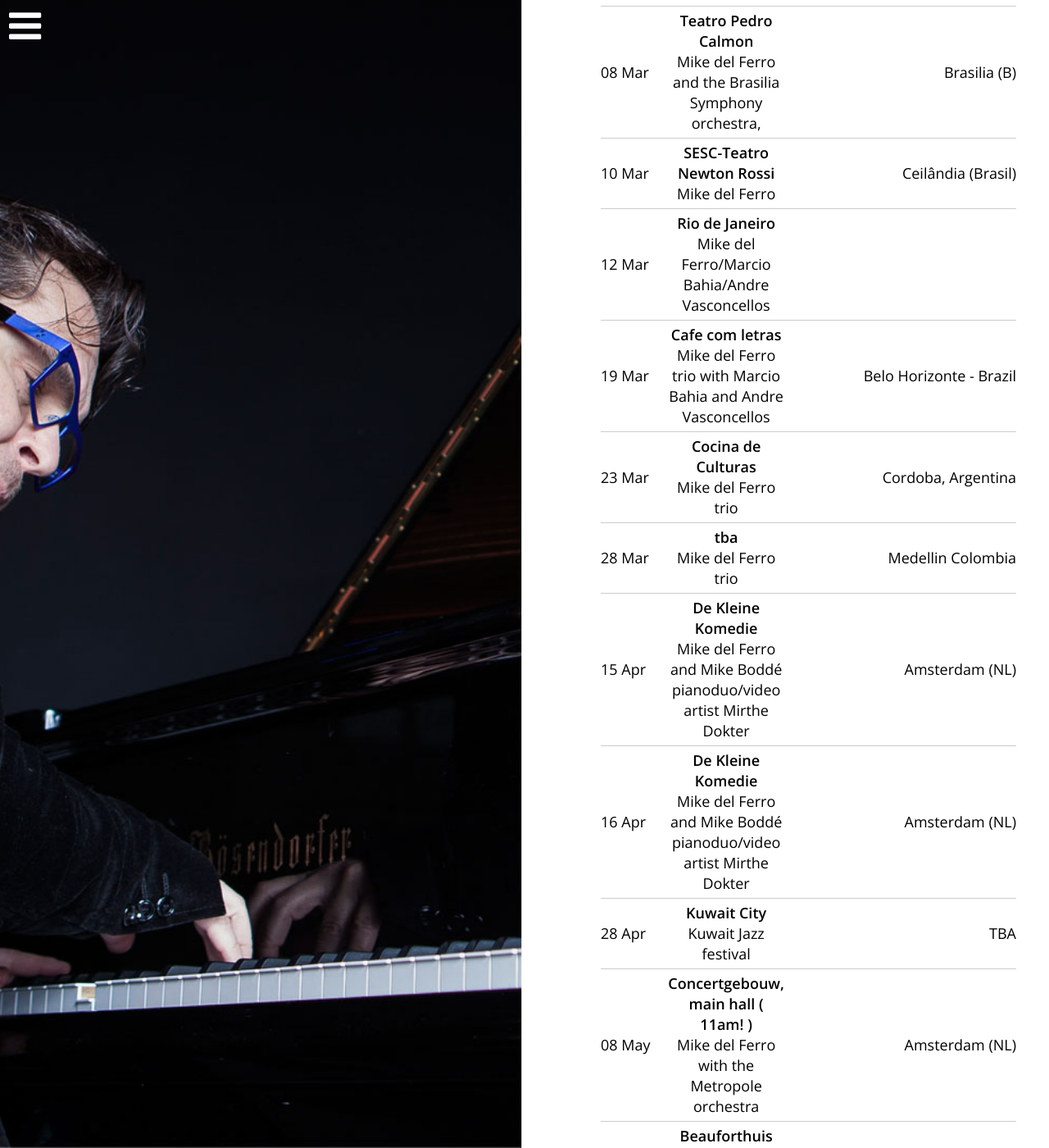
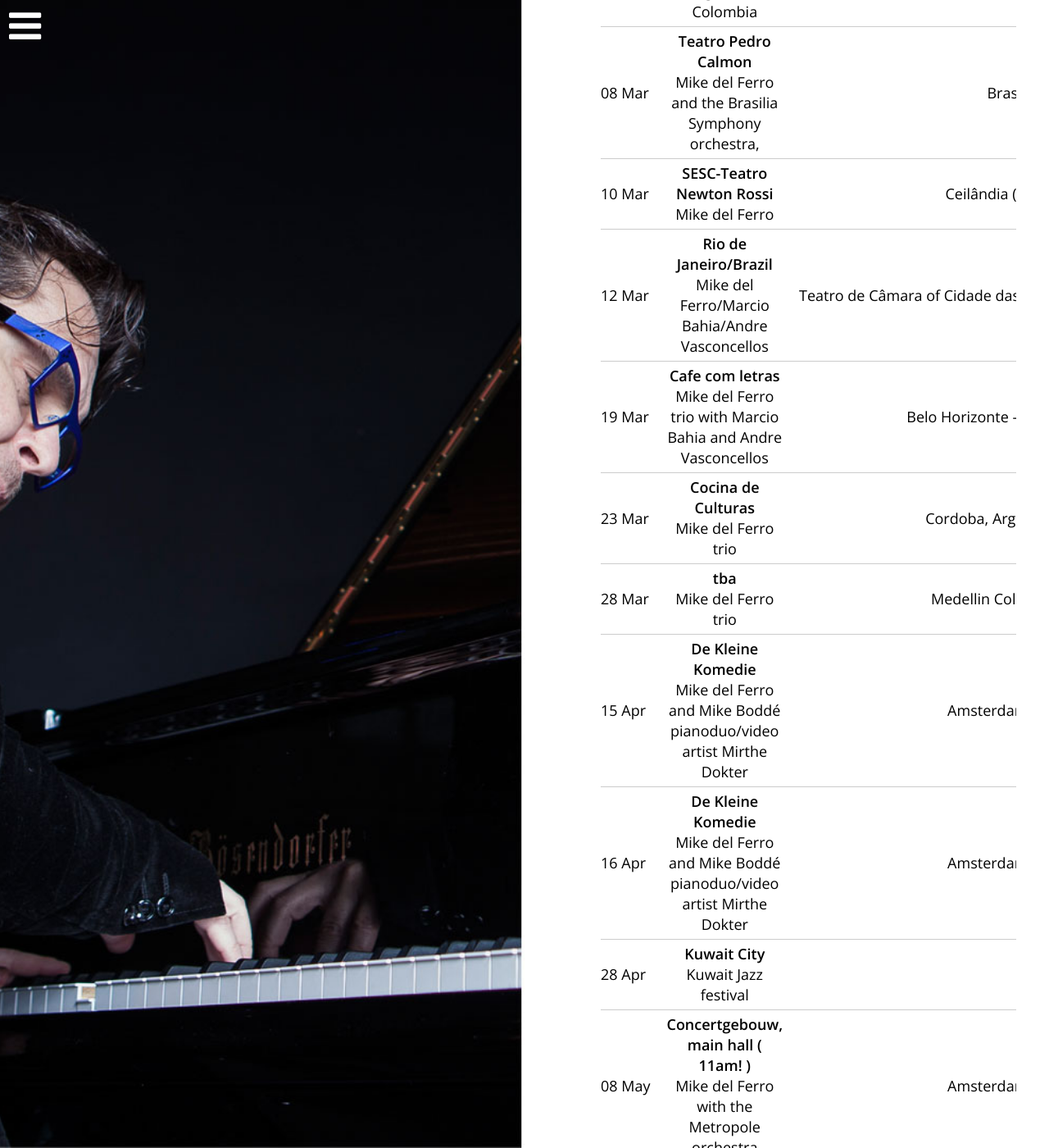
Before and after one commit to mikedelferro/website, a Jekyll site: the page built from agenda.html, in a window 1280 px wide and 1400 px high, scrolled down 336 px. Shown: the whole window at 82% size. Built offline with Jekyll 4.4.1, drawn with Linux system fonts in a browser that asks for light colours; nearby versions of some CDN libraries; some of the changed text lies outside the part shown.

Commit message:
Updated '/_config.yml' via CloudCannon

```diff
--- a/_config.yml
+++ b/_config.yml
@@ -1,8 +1,8 @@
 gigs:
   - title: Mike del Ferro/Marcio Bahia/Andre Vasconcellos
     date: 2016-03-12T19:15:00.000Z
-    location: ''
-    venue: Rio de Janeiro
+    location: Teatro de Câmara of Cidade das Artes
+    venue: Rio de Janeiro/Brazil
     url: ''
   - title: '5 week South America tour, Brazil, Argentina, Colombia'
     date: 2016-03-03T00:00:00.000Z
```
